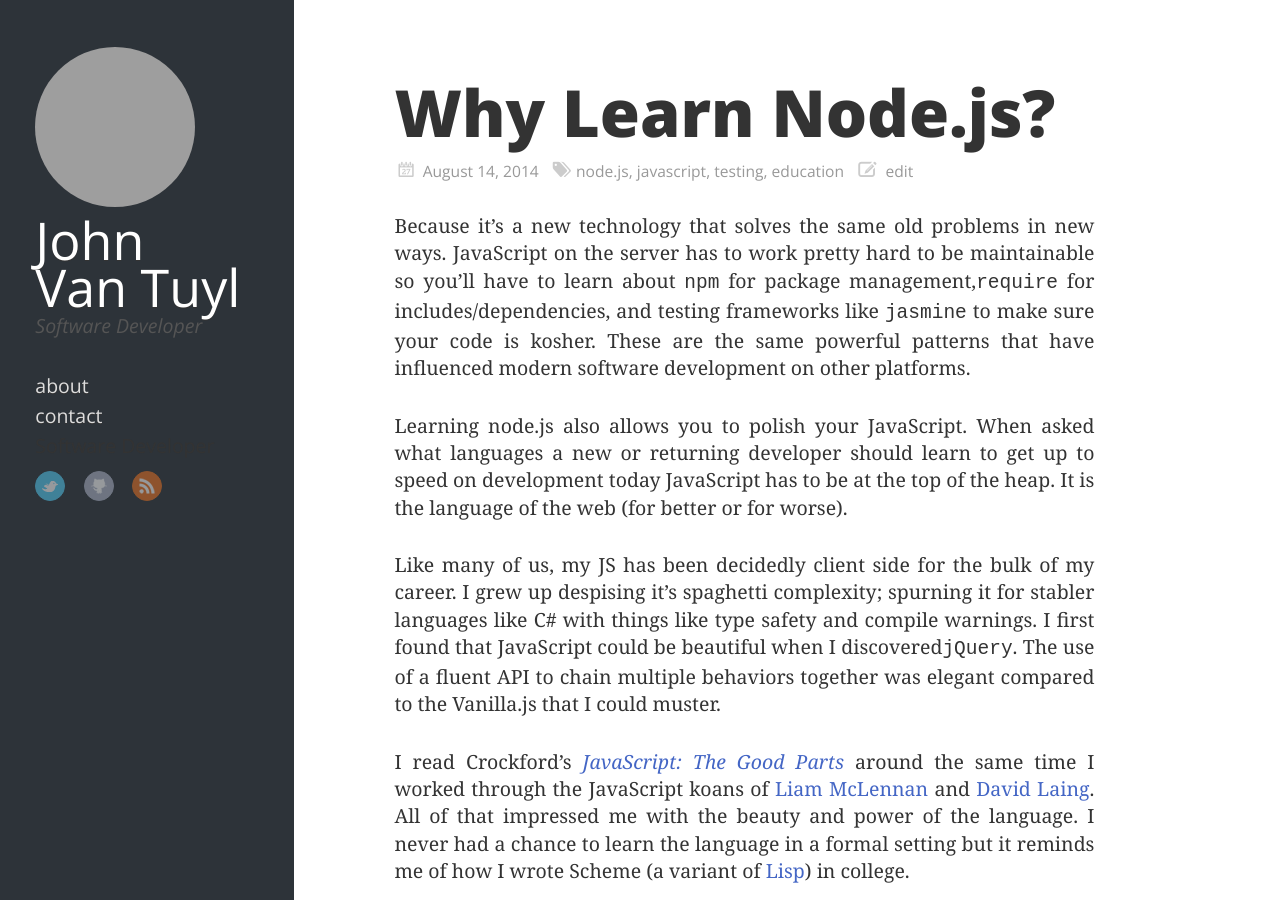
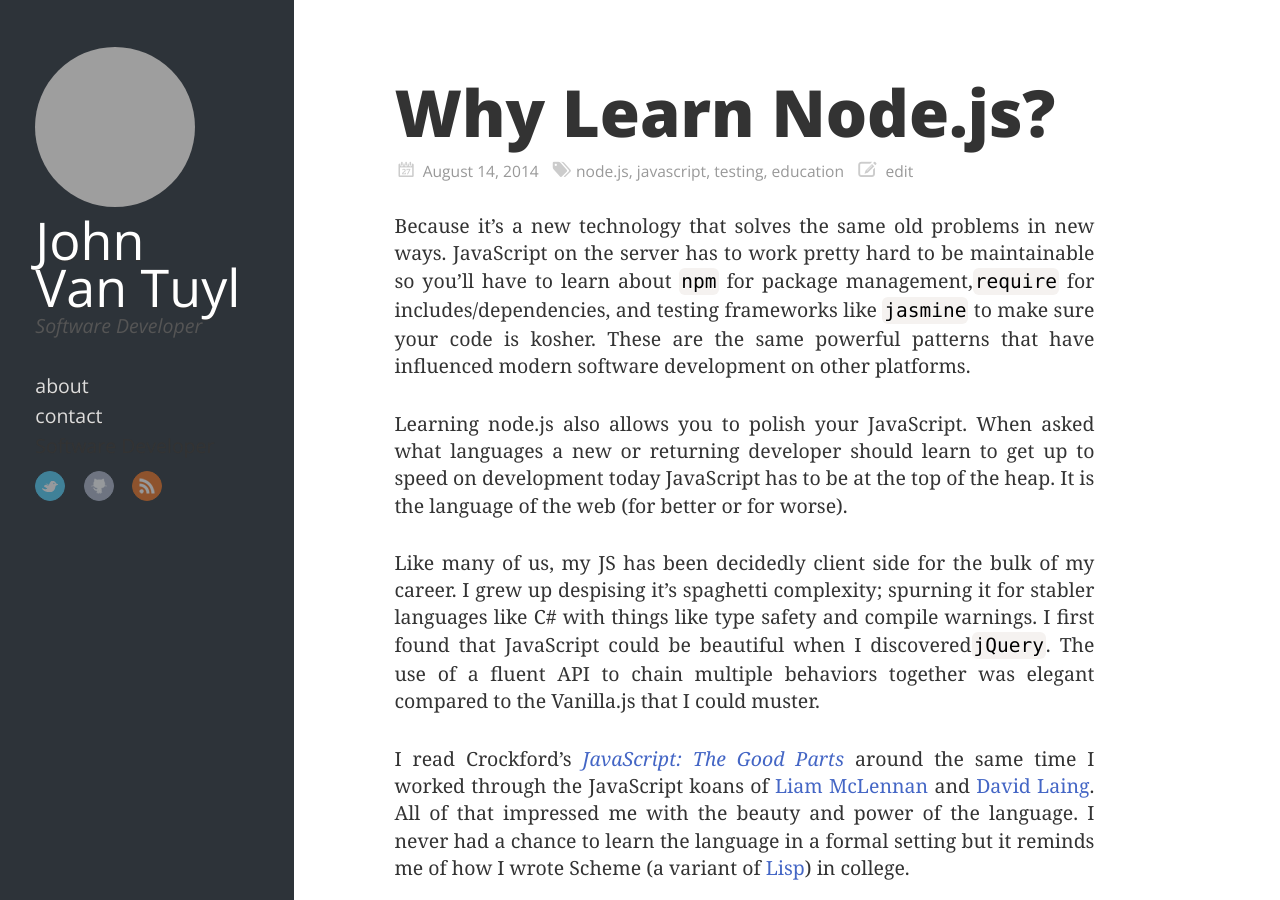
Before and after one commit to jpvantuyl/jpvantuyl.github.io, a Jekyll site: the page built from index.html, in a window 1280 px wide and 900 px high. Built offline with Jekyll 4.4.1, drawn with Linux system fonts in a browser that asks for light colours; nearby versions of some CDN libraries; Markdown is read by kramdown in place of the engine named in the settings; the list of posts is cut into pages by our own code; comment, search, counter and statistics services are not loaded; grey boxes are pictures that could not be loaded.

Commit message:
Adding Prism.js

```diff
--- a/_includes/head.html
+++ b/_includes/head.html
@@ -25,6 +25,8 @@
 	<link rel="canonical" href="{{ canonical }}">
 	<!--[if lt IE 9]><script src="//html5shiv.googlecode.com/svn/trunk/html5.js"></script><![endif]-->
 	<!--Fonts from Google"s Web font directory at http://google.com/webfonts -->
+	<link href='//cdnjs.cloudflare.com/ajax/libs/prism/0.0.1/prism.min.css' rel='stylesheet' type='text/css'>
+	<script src="https://cdnjs.cloudflare.com/ajax/libs/prism/0.0.1/prism.min.js"></script>
 	<link href='//fonts.googleapis.com/css?family=Open+Sans:300,400,400italic,600,700,800' rel='stylesheet' type='text/css'>
 	<link href="/favicon.ico" rel="shortcut icon">
 	<link href="/css/screen.css" media="screen, projection" rel="stylesheet" type="text/css">
```
